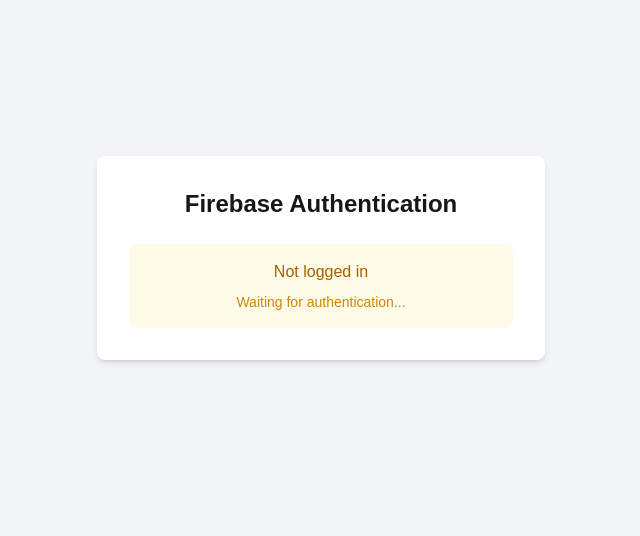
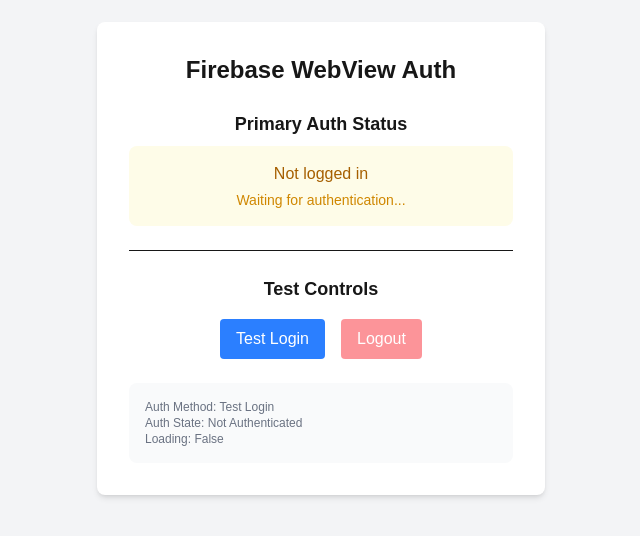
Before and after one commit to Ninhnon/galerio, a Next.js app: page / in a window 1280 px wide. Shown: the part 142-678 px from the top of the page, without its empty margins (319-959 px from the left). Built offline with nearby package versions, Linux system fonts and the light colour scheme; no server answers.

Commit message:
test login firebase

```diff
--- /dev/null
+++ b/scripts/create-test-user.mjs
@@ -0,0 +1,42 @@
+import { initializeApp, cert } from 'firebase-admin/app';
+import { getAuth } from 'firebase-admin/auth';
+import { config } from 'dotenv';
+
+// Load environment variables
+config({ path: '.env.local' });
+
+// Initialize Firebase Admin with service account
+const app = initializeApp({
+    credential: cert({
+        projectId: process.env.FIREBASE_PROJECT_ID,
+        clientEmail: process.env.FIREBASE_CLIENT_EMAIL,
+        privateKey: process.env.FIREBASE_PRIVATE_KEY?.replace(/\\n/g, '\n'),
+    }),
+});
+
+async function createTestUser() {
+    try {
+        const auth = getAuth();
+        const userRecord = await auth.createUser({
+            email: 'test@example.com',
+            password: 'testpassword123',
+            emailVerified: true,
+        });
+
+        console.log('Successfully created test user:', userRecord.toJSON());
+        console.log('\nTest Credentials:');
+        console.log('Email: test@example.com');
+        console.log('Password: testpassword123\n');
+    } catch (error) {
+        if (error.code === 'auth/email-already-exists') {
+            console.log('\nTest user already exists.');
+            console.log('You can use these credentials:');
+            console.log('Email: test@example.com');
+            console.log('Password: testpassword123\n');
+        } else {
+            console.error('Error creating test user:', error);
+        }
+    }
+}
+
+createTestUser();
--- /dev/null
+++ b/scripts/generate-test-token.js
@@ -0,0 +1,44 @@
+import { initializeApp, cert } from 'firebase-admin/app';
+import { getAuth } from 'firebase-admin/auth';
+
+// Initialize Firebase Admin with service account
+// You need to download your service account key from Firebase Console:
+// Project Settings > Service Accounts > Generate New Private Key
+const serviceAccount = {
+    // Replace this with your service account details
+    "type": "service_account",
+    "project_id": "YOUR_PROJECT_ID",
+    "private_key_id": "YOUR_PRIVATE_KEY_ID",
+    "private_key": "YOUR_PRIVATE_KEY",
+    "client_email": "YOUR_CLIENT_EMAIL",
+    "client_id": "YOUR_CLIENT_ID",
+    "auth_uri": "https://accounts.google.com/o/oauth2/auth",
+    "token_uri": "https://oauth2.googleapis.com/token",
+    "auth_provider_x509_cert_url": "https://www.googleapis.com/oauth2/v1/certs",
+    "client_x509_cert_url": "YOUR_CERT_URL"
+};
+
+// Initialize the admin SDK
+initializeApp({
+    credential: cert(serviceAccount)
+});
+
+// Create a test user token
+async function createTestToken() {
+    try {
+        // Create a custom token for testing
+        // You can customize these claims based on your needs
+        const auth = getAuth();
+        const customToken = await auth.createCustomToken('test-user-id', {
+            email: 'test@example.com',
+            emailVerified: true
+        });
+
+        console.log('Test token generated successfully:');
+        console.log(customToken);
+    } catch (error) {
+        console.error('Error creating custom token:', error);
+    }
+}
+
+createTestToken();
--- a/src/app/firebase.ts
+++ b/src/app/firebase.ts
@@ -2,14 +2,14 @@
 import { getAuth } from 'firebase/auth';
 
 const firebaseConfig = {
-  apiKey: 'AIzaSyDlF8u3xY1sTMMY4GDTZGUluLbCoUNsj7M',
-  authDomain: 'galerio-9c2a3.firebaseapp.com',
-  projectId: 'galerio-9c2a3',
-  storageBucket: 'galerio-9c2a3.firebasestorage.app',
-  messagingSenderId: '830227413254',
-  appId: '1:830227413254:web:ab6e5e1c1a6d3771508687',
-  measurementId: 'G-18XH1R6YWF',
+  apiKey: process.env.NEXT_PUBLIC_FIREBASE_API_KEY,
+  authDomain: process.env.NEXT_PUBLIC_FIREBASE_AUTH_DOMAIN,
+  projectId: process.env.NEXT_PUBLIC_FIREBASE_PROJECT_ID,
+  storageBucket: process.env.NEXT_PUBLIC_FIREBASE_STORAGE_BUCKET,
+  messagingSenderId: process.env.NEXT_PUBLIC_FIREBASE_MESSAGING_SENDER_ID,
+  appId: process.env.NEXT_PUBLIC_FIREBASE_APP_ID,
 };
+
 // Initialize Firebase
 const app =
   getApps().length === 0 ? initializeApp(firebaseConfig) : getApps()[0];
--- a/src/app/page.tsx
+++ b/src/app/page.tsx
@@ -1,7 +1,14 @@
 'use client';
 
 import { useEffect, useState } from 'react';
-import { signInWithCustomToken, onAuthStateChanged, User } from 'firebase/auth';
+import {
+  onAuthStateChanged,
+  User,
+  signOut,
+  signInWithEmailAndPassword,
+  signInWithCustomToken,
+  AuthError,
+} from 'firebase/auth';
 import { auth } from './firebase';
 
 export default function Home() {
@@ -9,25 +16,26 @@
   const [loading, setLoading] = useState(true);
   const [error, setError] = useState<string | null>(null);
 
+  // Primary Auth: Listen for auth state changes
   useEffect(() => {
-    // Listen for auth state changes
+    console.log('Setting up auth state listener...');
     const unsubscribe = onAuthStateChanged(auth, (user) => {
       setUser(user);
       setLoading(false);
+      console.log(user ? 'User is signed in' : 'User is signed out');
     });
 
-    // Cleanup subscription
     return () => unsubscribe();
   }, []);
 
+  // Primary Auth: Custom Token Authentication
   useEffect(() => {
-    const handleAuthToken = async () => {
-      const token = localStorage.getItem('authToken');
-      if (token) {
-        await authenticateWithFirebase(token);
-      }
-    };
+    const token = localStorage.getItem('authToken');
+    if (token) {
+      authenticateWithFirebase(token);
+    }
 
+    // Listen for token updates
     const handleTokenUpdate = () => {
       const newToken = localStorage.getItem('authToken');
       if (newToken) {
@@ -35,27 +43,58 @@
       }
     };
 
-    handleAuthToken();
     window.addEventListener('authTokenUpdated', handleTokenUpdate);
-
     return () => {
       window.removeEventListener('authTokenUpdated', handleTokenUpdate);
     };
   }, []);
 
+  // Primary Auth: Custom Token Authentication Function
   async function authenticateWithFirebase(token: string) {
     try {
       setError(null);
+      await signInWithCustomToken(auth, token);
+      console.log('User signed in successfully with custom token!');
+    } catch (error) {
+      console.error('Firebase custom token authentication failed:', error);
+      setError('Custom token authentication failed. Please try again.');
+    }
+  }
+
+  // Secondary Auth: Email/Password Authentication
+  const handleTestLogin = async () => {
+    console.log('Attempting test login...');
+    try {
+      setError(null);
       setLoading(true);
-      await signInWithCustomToken(auth, token);
-      console.log('User signed in successfully!');
+      const credential = await signInWithEmailAndPassword(
+        auth,
+        'test@example.com',
+        'testpassword123'
+      );
+      console.log('Test login successful:', credential.user.email);
     } catch (error) {
-      console.error('Firebase authentication failed:', error);
-      setError('Authentication failed. Please try again.');
+      const authError = error as AuthError;
+      console.error('Test authentication failed:', authError);
+      setError(
+        authError.message || 'Test authentication failed. Please try again.'
+      );
     } finally {
       setLoading(false);
     }
-  }
+  };
+
+  const handleLogout = async () => {
+    try {
+      await signOut(auth);
+      localStorage.removeItem('authToken'); // Clear stored token
+      console.log('Signed out successfully');
+    } catch (error) {
+      const authError = error as AuthError;
+      console.error('Sign out failed:', authError);
+      setError(authError.message || 'Logout failed. Please try again.');
+    }
+  };
 
   if (loading) {
     return (
@@ -69,45 +108,71 @@
     <div className="min-h-screen bg-gray-100 flex flex-col items-center justify-center p-4">
       <div className="bg-white p-8 rounded-lg shadow-md w-full max-w-md">
         <h1 className="text-2xl font-bold text-center mb-6">
-          Firebase Authentication
+          Firebase WebView Auth
         </h1>
 
-        {error && (
-          <div
-            className="bg-red-100 border border-red-400 text-red-700 px-4 py-3 rounded mb-4"
-            role="alert"
-          >
-            <span className="block sm:inline">{error}</span>
-          </div>
-        )}
-
-        <div className="text-center">
+        {/* Primary Authentication Status */}
+        <div className="mb-6 text-center">
+          <h2 className="text-lg font-semibold mb-2">Primary Auth Status</h2>
           {user ? (
-            <div className="space-y-4">
-              <div className="p-4 bg-green-100 rounded-lg">
-                <p className="text-green-700 font-semibold">
-                  Logged in successfully!
-                </p>
-                <p className="text-sm text-green-600">{user.email}</p>
-              </div>
-              <div className="flex flex-col space-y-2">
-                <p className="text-gray-600 text-sm">User ID: {user.uid}</p>
-                {user.emailVerified && (
-                  <span className="inline-flex items-center bg-blue-100 text-blue-800 text-xs px-2.5 py-0.5 rounded-full">
-                    Verified Email
-                  </span>
-                )}
-              </div>
+            <div className="p-4 bg-green-100 rounded-lg">
+              <p className="text-green-700">Logged in as: {user.email}</p>
+              <p className="text-sm text-green-600 mt-1">UID: {user.uid}</p>
             </div>
           ) : (
             <div className="p-4 bg-yellow-50 rounded-lg">
               <p className="text-yellow-700">Not logged in</p>
-              <p className="text-sm text-yellow-600 mt-2">
+              <p className="text-sm text-yellow-600 mt-1">
                 Waiting for authentication...
               </p>
             </div>
           )}
         </div>
+
+        {/* Test Controls */}
+        <div className="border-t pt-6">
+          <h2 className="text-lg font-semibold mb-4 text-center">
+            Test Controls
+          </h2>
+          <div className="flex justify-center space-x-4">
+            <button
+              onClick={handleTestLogin}
+              className="px-4 py-2 bg-blue-500 text-white rounded hover:bg-blue-600 transition disabled:opacity-50"
+              disabled={!!user}
+            >
+              Test Login
+            </button>
+            <button
+              onClick={handleLogout}
+              className="px-4 py-2 bg-red-500 text-white rounded hover:bg-red-600 transition disabled:opacity-50"
+              disabled={!user}
+            >
+              Logout
+            </button>
+          </div>
+        </div>
+
+        {/* Error Display */}
+        {error && (
+          <div className="mt-6">
+            <div
+              className="bg-red-100 border border-red-400 text-red-700 px-4 py-3 rounded"
+              role="alert"
+            >
+              <span className="block sm:inline">{error}</span>
+            </div>
+          </div>
+        )}
+
+        {/* Debug Info */}
+        <div className="mt-6 p-4 bg-gray-50 rounded-lg text-xs text-gray-500">
+          <p>
+            Auth Method:{' '}
+            {localStorage.getItem('authToken') ? 'Custom Token' : 'Test Login'}
+          </p>
+          <p>Auth State: {user ? 'Authenticated' : 'Not Authenticated'}</p>
+          <p>Loading: {loading ? 'True' : 'False'}</p>
+        </div>
       </div>
     </div>
   );
```
Also changed, not shown: scripts/generate-test-token.mjs (added, +51 -0 lines).
